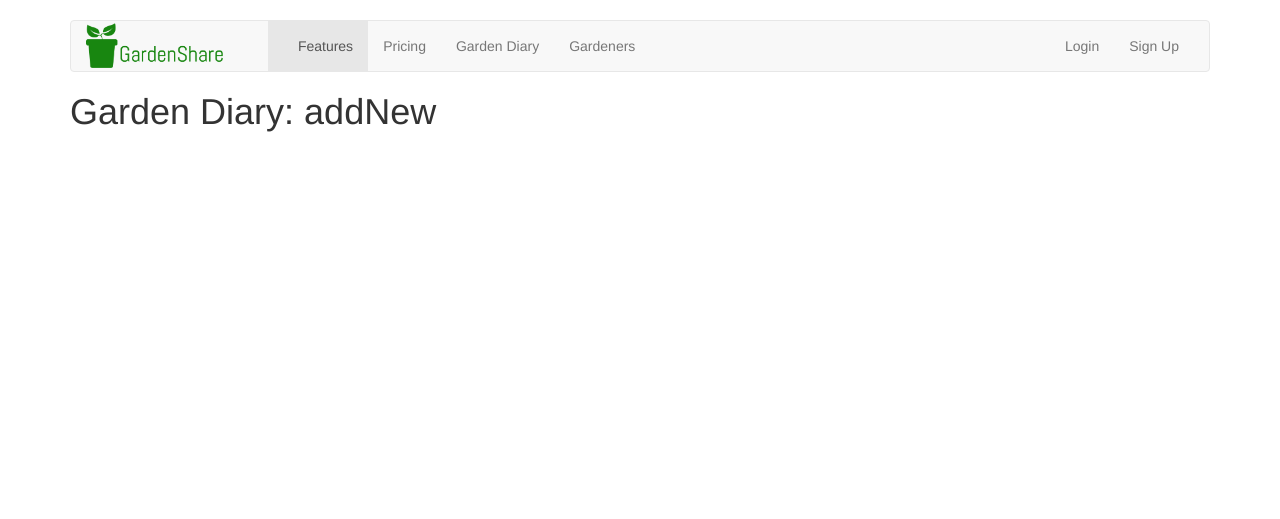
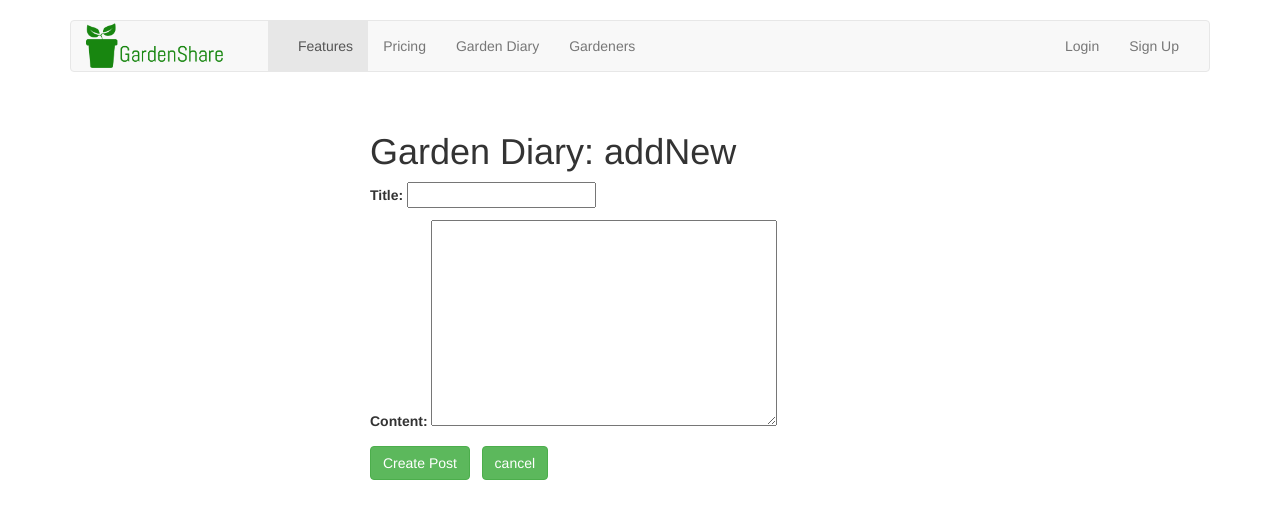
Before and after one commit to timpandrews/lunchbox, a Django app: page /gardenDiary/create/ in a window 1280 px wide. Shown: the top 519 px of the page. Run offline with Django 3.2, Linux system fonts and the light colour scheme; some libraries are stand-ins or nearby versions.

Commit message:
form.py & create (addNew)

```diff
--- /dev/null
+++ b/gardenDiary/forms.py
@@ -0,0 +1,12 @@
+from django import forms
+
+from gardenDiary.models import post
+
+
+class postForm(forms.ModelForm):
+    class Meta:
+        model = post
+        fields = [
+            "title",
+            "content",
+        ]
--- a/gardenDiary/views.py
+++ b/gardenDiary/views.py
@@ -1,4 +1,7 @@
+from django.http import HttpResponseRedirect
 from django.shortcuts import render, get_object_or_404
+
+from gardenDiary.forms import postForm
 from gardenDiary.models import post
 
 ### Home #######################
@@ -27,11 +30,18 @@ def gardenDiary(request):
     return render(request, "gardenDiary.html", context)
 
 def gardenDiary_create(request):
+    form = postForm(request.POST or None)
+
+    if form.is_valid():
+        instance = form.save(commit=False)
+        instance.save()
+        return HttpResponseRedirect(instance.get_absolute_url())
 
     context = {
         "title": "Garden Diary: addNew",
+        "form": form,
     }
-    return render(request, "gardenDiary.html", context)
+    return render(request, "gardenDiary_form.html", context)
 
 def gardenDiary_update(request):
 
--- a/templates/gardenDiary.html
+++ b/templates/gardenDiary.html
@@ -5,12 +5,15 @@
 
 <h1>{{ title }}</h1>
 
+<a href="{% url 'gardenDiary:create' %}" class="btn btn-success" role="button"><i class="fa fa-plus" aria-hidden="true"></i> Add New</a><br/><br/>
+<hr>
+
 {% for post in posts %}
 
     <small>{{ post.id }}</small><br/>
     {{ post.title }}<br/>
     {{ post.content }}<br/><br/>
-    <a href="{{ post.get_absolute_url }}" class="btn btn-primary" role="button">View Detail</a>
+    <a href="{{ post.get_absolute_url }}" class="btn btn-success" role="button"><i class="fa fa-search-plus" aria-hidden="true"></i> View Detail</a>
     <br><br>
     <hr/>
 
--- /dev/null
+++ b/templates/gardenDiary_form.html
@@ -0,0 +1,21 @@
+{% extends "base.html" %}
+
+
+{% block content %}
+<br>
+<div class="col-sm-6 col-sm-offset-3">
+    <h1>{{ title }}</h1>
+    <form method="post" action="" enctype="multipart/form-data">
+        {% csrf_token %}
+        {{ form.as_p }}
+        {% if 'create' in request.build_absolute_uri %}
+            <input type="submit" class="btn btn-success" value="Create Post">
+        {% else %}
+            <input type="submit" class="btn btn-success" value="Update Post">
+        {% endif %}
+        &nbsp;
+        <a href='{% url "gardenDiary:gardenDiary" %}' class="btn btn-success" role="button">cancel</a>
+    </form>
+</div>
+
+{% endblock %}
```
Also changed, not shown: templates/gardenDiary_detail.html (+7 -4 lines), db.sqlite3.
